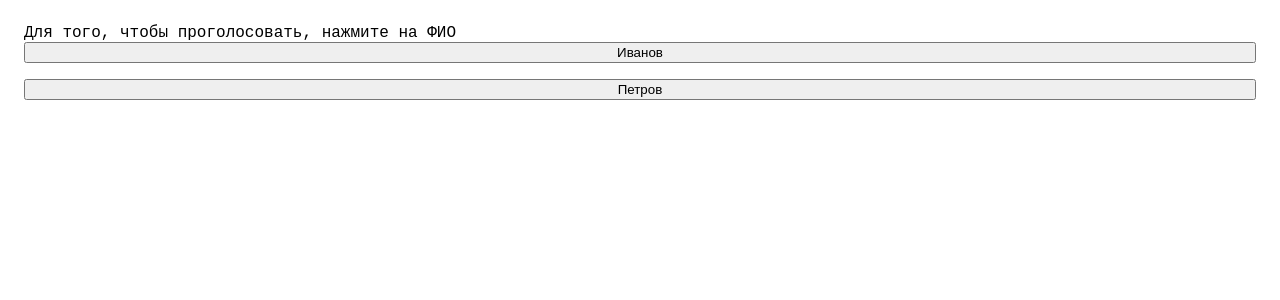
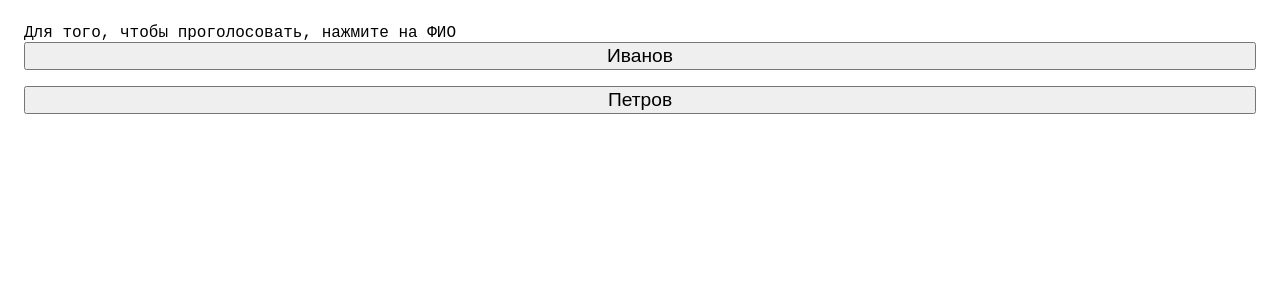
Before and after one commit to kmvpvl/vote, a React (Create React App) app: page / in a window 1280 px wide. Shown: the top 300 px of the page. Built offline with nearby package versions, Linux system fonts and the light colour scheme; a web font is replaced by a local one.

Commit message:
inc fontsize

```diff
--- a/src/index.css
+++ b/src/index.css
@@ -20,3 +20,7 @@ html,
 body {
   font-family: "UbuntuMono", monospace;
 }
+
+button {
+  font-size: larger;
+}
```
